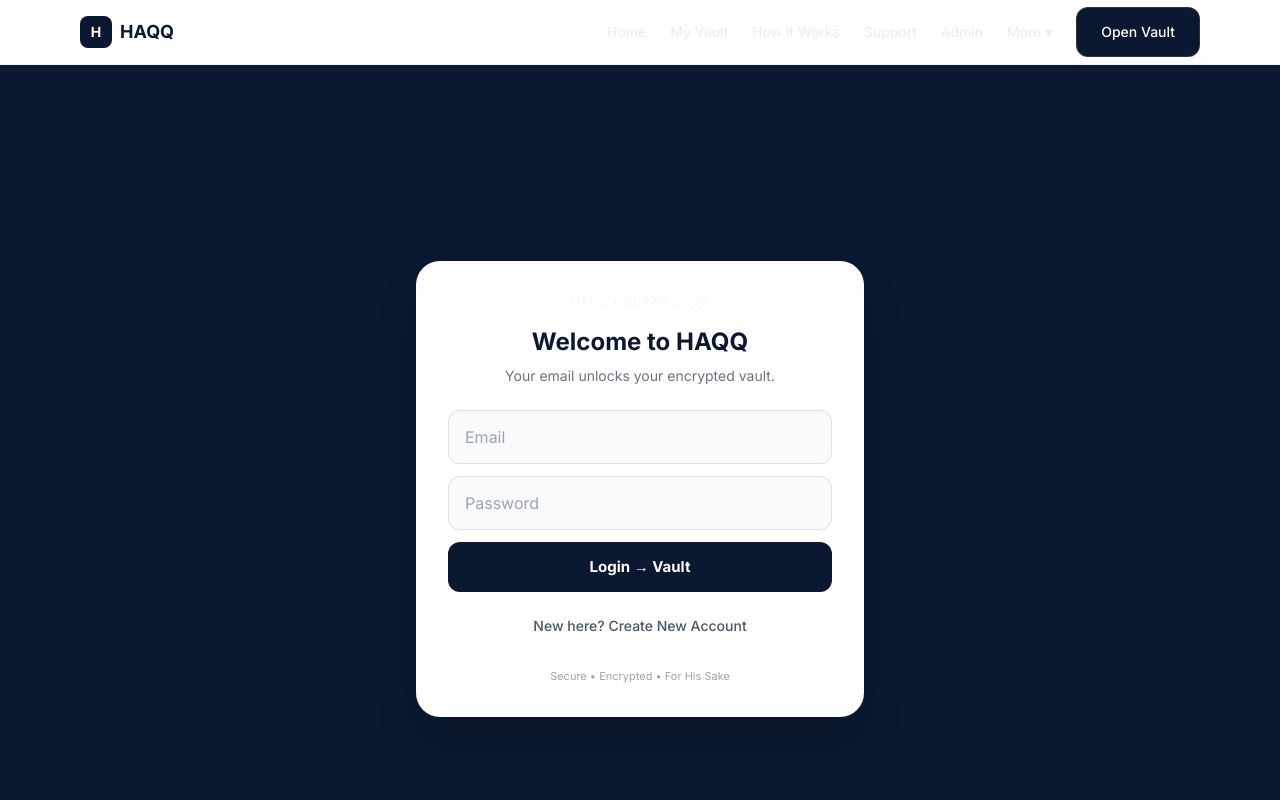
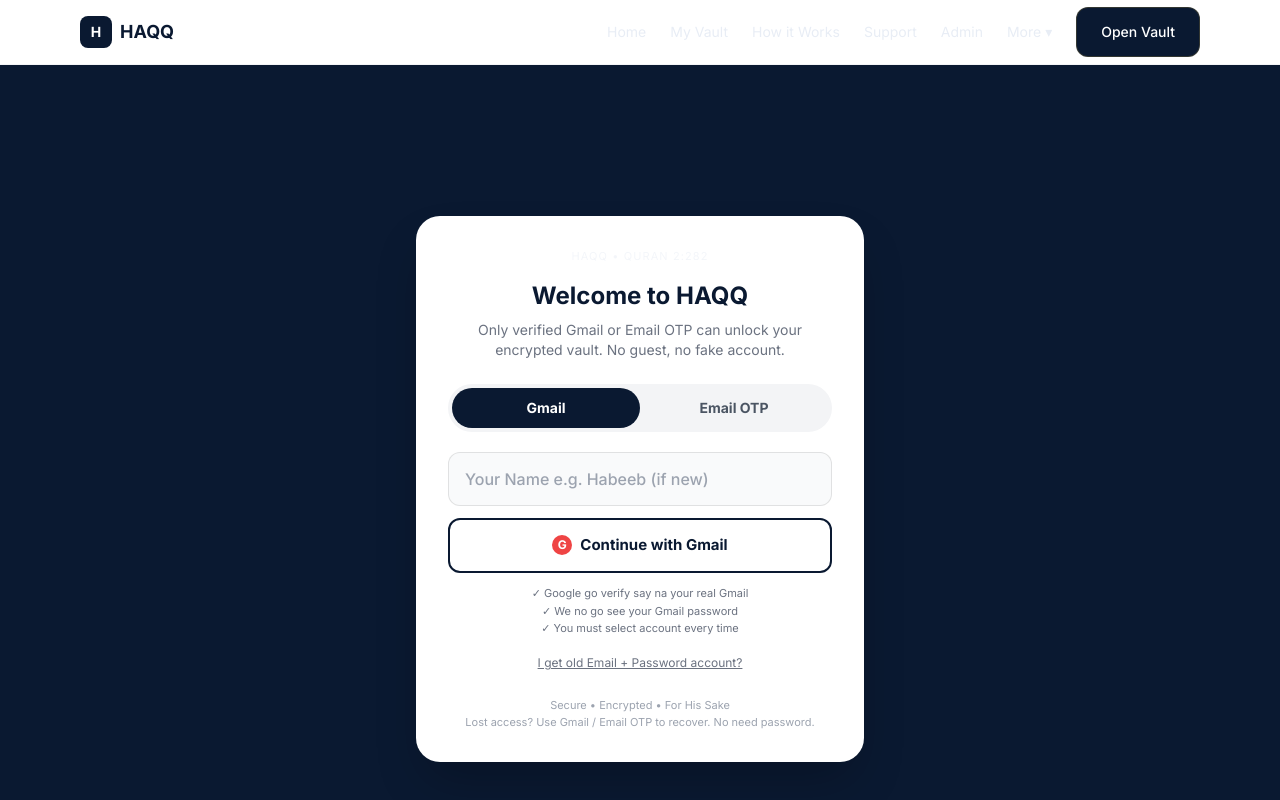
Before and after one commit to Habeebullahi7/Haqq-Vault, a Next.js app: page /login in a window 1280 px wide. Shown: the top 800 px of the page. Built offline with nearby package versions, Linux system fonts and the light colour scheme.

Commit message:
Implement email OTP and enhance login methods
Added email OTP login functionality and improved Google login process. Enhanced user experience with loading states and error handling.

```diff
--- a/app/login/page.tsx
+++ b/app/login/page.tsx
@@ -1,5 +1,5 @@
 "use client";
-import { useState } from "react";
+import { useState, useEffect } from "react";
 import { useRouter } from "next/navigation";
 import Link from "next/link";
 import { createClient } from "@supabase/supabase-js";
@@ -11,34 +11,94 @@ const supabase = createClient(
 
 export default function LoginPage() {
   const router = useRouter();
+  const [tab, setTab] = useState<"google" | "emailOtp">("google");
   const [name, setName] = useState("");
   const [email, setEmail] = useState("");
-  const [password, setPassword] = useState("");
-  const [mode, setMode] = useState<"login" | "signup">("login");
+  const [otp, setOtp] = useState("");
+  const [otpSent, setOtpSent] = useState(false);
   const [loading, setLoading] = useState(false);
+  const [attempts, setAttempts] = useState(0);
+  const [countdown, setCountdown] = useState(0);
+  const [showOld, setShowOld] = useState(false);
+  const [oldPassword, setOldPassword] = useState("");
 
-  async function handleSubmit(e: React.FormEvent) {
+  useEffect(() => {
+    supabase.auth.getSession().then(({ data }) => {
+      if (data.session) router.push("/vault");
+    });
+  }, [router]);
+
+  useEffect(() => {
+    if (countdown > 0) {
+      const t = setTimeout(() => setCountdown(countdown - 1), 1000);
+      return () => clearTimeout(t);
+    }
+  }, [countdown]);
+
+  // 1. GMAIL - VERIFIED BY GOOGLE
+  async function loginWithGoogle() {
+    setLoading(true);
+    const { error } = await supabase.auth.signInWithOAuth({
+      provider: "google",
+      options: {
+        redirectTo: `${window.location.origin}/auth/callback`,
+        queryParams: { prompt: "select_account" },
+      },
+    });
+    if (error) { alert("Google login failed. Try again."); setLoading(false); }
+  }
+
+  // 2. EMAIL OTP - FREE, NO TWILIO, NO TERMII
+  async function sendEmailOtp() {
+    if (!email.includes("@")) return alert("Enter valid email e.g. habeeb@gmail.com");
+    setLoading(true);
+    const { error } = await supabase.auth.signInWithOtp({
+      email: email.trim(),
+      options: {
+        shouldCreateUser: true,
+        data: name.trim() ? { full_name: name.trim() } : undefined,
+      },
+    });
+    setLoading(false);
+    if (error) return alert("Could not send code. " + error.message);
+    setOtpSent(true);
+    setCountdown(60);
+    setAttempts(0);
+    alert(`6-digit code sent to ${email}. Check inbox + spam.`);
+  }
+
+  async function verifyEmailOtp() {
+    if (attempts >= 3) return alert("Too many wrong attempts. Request new code.");
+    if (otp.length !== 6) return alert("OTP must be 6 digits.");
+    setLoading(true);
+    const { data, error } = await supabase.auth.verifyOtp({
+      email: email.trim(),
+      token: otp,
+      type: "email",
+    });
+    setLoading(false);
+    if (error) {
+      setAttempts(attempts + 1);
+      return alert(`Wrong code. ${3 - (attempts + 1)} tries left.`);
+    }
+    if (data.session) {
+      localStorage.setItem("haqq-last-login", new Date().toISOString());
+      localStorage.setItem("haqq-login-method", "email-otp");
+      router.push("/vault");
+    }
+  }
+
+  // OLD USERS ONLY
+  async function loginOldPassword(e: React.FormEvent) {
     e.preventDefault();
     setLoading(true);
     try {
-      if (mode === "signup") {
-        if (!name.trim()) throw new Error("Please enter your name");
-        const { error } = await supabase.auth.signUp({
-          email: email.trim(),
-          password,
-          options: { data: { full_name: name.trim() } }
-        });
-        if (error) throw error;
-        await supabase.auth.signInWithPassword({ email: email.trim(), password });
-        router.push("/vault");
-      } else {
       const { error } = await supabase.auth.signInWithPassword({
         email: email.trim(),
-          password,
+        password: oldPassword,
       });
       if (error) throw error;
       router.push("/vault");
-      }
     } catch (err: any) {
       alert(err.message);
     } finally {
@@ -47,21 +107,66 @@ export default function LoginPage() {
   }
 
   return (
-    <div className="min-h-screen flex items-center justify-center bg-[#0A1931] px-4">
+    <div className="min-h-screen flex items-center justify-center bg-[#0A1931] px-4 py-10">
       <div className="w-full max-w-md bg-white rounded-[24px] shadow-2xl p-8">
         <Link href="/" className="block text-center text-[11px] tracking-widest opacity-50 mb-4">HAQQ • QURAN 2:282</Link>
         <h1 className="text-2xl font-black text-center text-[#0A1931]">Welcome to HAQQ</h1>
-        <p className="text-center text-gray-500 text-sm mb-6 mt-2">Your email unlocks your encrypted vault.</p>
-        <form onSubmit={handleSubmit} className="space-y-3">
-          {mode === "signup" && (
-            <input required placeholder="Your Name e.g. Habeeb" value={name} onChange={e=>setName(e.target.value)} className="w-full px-4 py-3.5 rounded-xl border border-black/10 bg-gray-50 text-black font-medium" />
+        <p className="text-center text-gray-500 text-sm mb-6 mt-2">Only verified Gmail or Email OTP can unlock your encrypted vault. No guest, no fake account.</p>
+
+        <div className="flex bg-gray-100 rounded-full p-1 mb-5">
+          <button onClick={() => { setTab("google"); setOtpSent(false); }} className={`flex-1 py-2.5 rounded-full font-bold text-sm ${tab === "google" ? "bg-[#0A1931] text-white" : "text-gray-600"}`}>Gmail</button>
+          <button onClick={() => { setTab("emailOtp"); setOtpSent(false); }} className={`flex-1 py-2.5 rounded-full font-bold text-sm ${tab === "emailOtp" ? "bg-[#0A1931] text-white" : "text-gray-600"}`}>Email OTP</button>
+        </div>
+
+        {tab === "google" && (
+          <div>
+            <input placeholder="Your Name e.g. Habeeb (if new)" value={name} onChange={e=>setName(e.target.value)} className="w-full px-4 py-3.5 rounded-xl border border-black/10 bg-gray-50 text-black font-medium mb-3" />
+            <button onClick={loginWithGoogle} disabled={loading} className="w-full py-3.5 rounded-xl bg-white border-2 border-[#0A1931] text-[#0A1931] font-bold text-[15px] flex items-center justify-center gap-2">
+              <span className="w-5 h-5 bg-red-500 text-white rounded-full flex items-center justify-center text-[12px] font-black">G</span>
+              {loading ? "Connecting to Google..." : "Continue with Gmail"}
+            </button>
+            <p className="text-[11px] text-gray-500 text-center mt-3 leading-relaxed">
+              ✓ Google go verify say na your real Gmail<br/>
+              ✓ We no go see your Gmail password<br/>
+              ✓ You must select account every time
+            </p>
+          </div>
         )}
-          <input required type="email" placeholder="Email" value={email} onChange={e=>setEmail(e.target.value)} className="w-full px-4 py-3.5 rounded-xl border border-black/10 bg-gray-50 text-black" />
-          <input required type="password" placeholder="Password" value={password} onChange={e=>setPassword(e.target.value)} className="w-full px-4 py-3.5 rounded-xl border border-black/10 bg-gray-50 text-black" />
-          <button disabled={loading} className="w-full py-3.5 rounded-xl bg-[#0A1931] text-white font-bold text-[15px]">{loading ? "Please wait..." : mode==="login" ? "Login → Vault" : "Create Account → Vault"}</button>
+
+        {tab === "emailOtp" && (
+          <div className="space-y-3">
+            {!otpSent ? (
+              <>
+                <input placeholder="Your Name e.g. Habeeb" value={name} onChange={e=>setName(e.target.value)} className="w-full px-4 py-3.5 rounded-xl border border-black/10 bg-gray-50 text-black font-medium" />
+                <input type="email" placeholder="Email e.g. habeeb@gmail.com" value={email} onChange={e=>setEmail(e.target.value)} className="w-full px-4 py-3.5 rounded-xl border border-black/10 bg-gray-50 text-black" />
+                <button onClick={sendEmailOtp} disabled={loading} className="w-full py-3.5 rounded-xl bg-[#0A1931] text-white font-bold text-[15px]">{loading ? "Sending..." : "Send Email Code →"}</button>
+                <p className="text-[11px] text-gray-500 text-center">Free. Code go to your email, check spam too. Expires soon.</p>
+              </>
+            ) : (
+              <>
+                <p className="text-center text-sm font-bold">Code sent to {email}</p>
+                <input placeholder="• • • • • •" value={otp} onChange={e=>setOtp(e.target.value.replace(/[^0-9]/g,"").slice(0,6))} maxLength={6} inputMode="numeric" className="w-full px-4 py-3.5 rounded-xl border border-black/10 bg-gray-50 text-black font-black text-center text-[22px] tracking-[8px]" />
+                <button onClick={verifyEmailOtp} disabled={loading} className="w-full py-3.5 rounded-xl bg-green-600 text-white font-bold text-[15px]">{loading ? "Verifying..." : "Verify & Enter Vault →"}</button>
+                <div className="flex gap-2">
+                  <button onClick={()=>{setOtpSent(false); setOtp("")}} className="flex-1 py-2.5 rounded-xl border font-bold text-sm">Change Email</button>
+                  <button onClick={sendEmailOtp} disabled={countdown>0} className="flex-1 py-2.5 rounded-xl border font-bold text-sm">{countdown>0 ? `Resend in ${countdown}s` : "Resend"}</button>
+                </div>
+                {attempts>0 && <p className="text-[11px] text-red-500 text-center font-bold">{3-attempts} tries left. After 3 wrong, request new code.</p>}
+              </>
+            )}
+          </div>
+        )}
+
+        <button onClick={()=>setShowOld(!showOld)} className="w-full mt-4 text-[12px] text-gray-500 underline">{showOld ? "Hide old login" : "I get old Email + Password account?"}</button>
+        {showOld && (
+          <form onSubmit={loginOldPassword} className="space-y-3 mt-3 border-t pt-3">
+            <p className="text-[11px] bg-yellow-50 border border-yellow-200 p-3 rounded-xl text-yellow-800">Only for users wey don create account with Email + Password before. New users must use Gmail / Email OTP above.</p>
+            <input required type="email" placeholder="Old Email" value={email} onChange={e=>setEmail(e.target.value)} className="w-full px-4 py-3.5 rounded-xl border border-black/10 bg-gray-50 text-black" />
+            <input required type="password" placeholder="Old Password" value={oldPassword} onChange={e=>setOldPassword(e.target.value)} className="w-full px-4 py-3.5 rounded-xl border border-black/10 bg-gray-50 text-black" />
+            <button disabled={loading} className="w-full py-3.5 rounded-xl bg-gray-800 text-white font-bold text-[15px]">{loading ? "Please wait..." : "Login with Old Password"}</button>
           </form>
-        <button onClick={()=>setMode(mode==="login"?"signup":"login")} className="w-full mt-4 text-sm text-gray-600 font-medium py-2">{mode==="login" ? "New here? Create New Account" : "Already have account? Login"}</button>
-        <p className="text-center text-[11px] text-gray-400 mt-6">Secure • Encrypted • For His Sake</p>
+        )}
+        <p className="text-center text-[11px] text-gray-400 mt-6">Secure • Encrypted • For His Sake<br/>Lost access? Use Gmail / Email OTP to recover. No need password.</p>
       </div>
     </div>
   );
```
Lines whose indentation alone changed are shown as unchanged.
